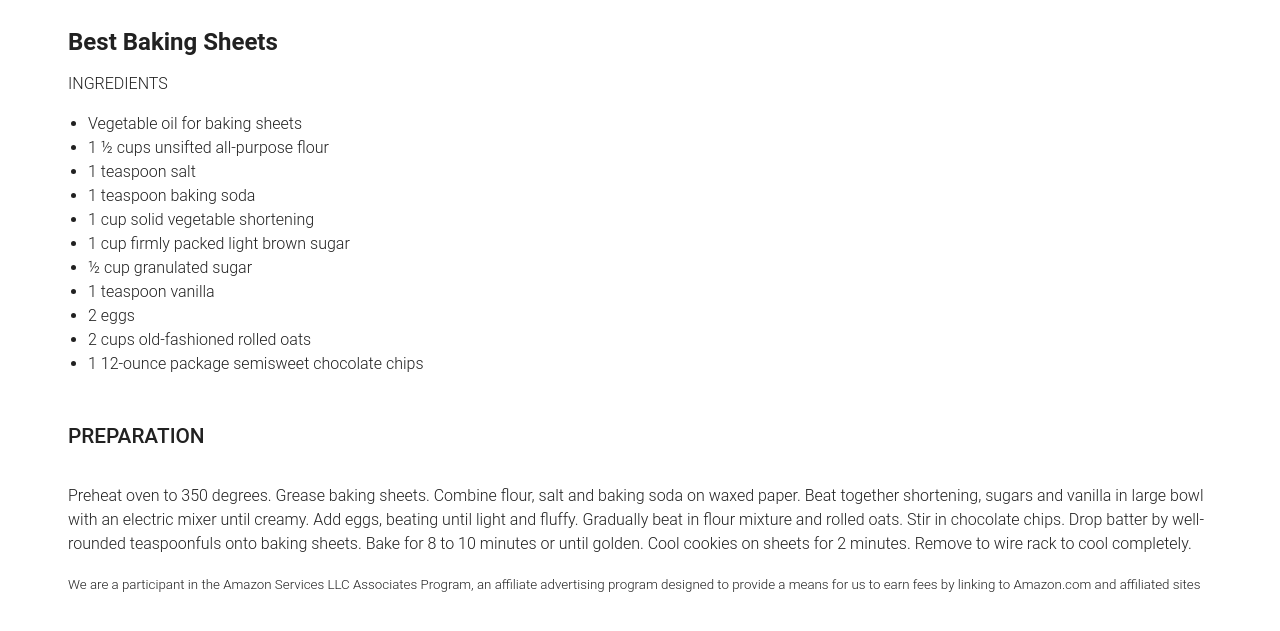
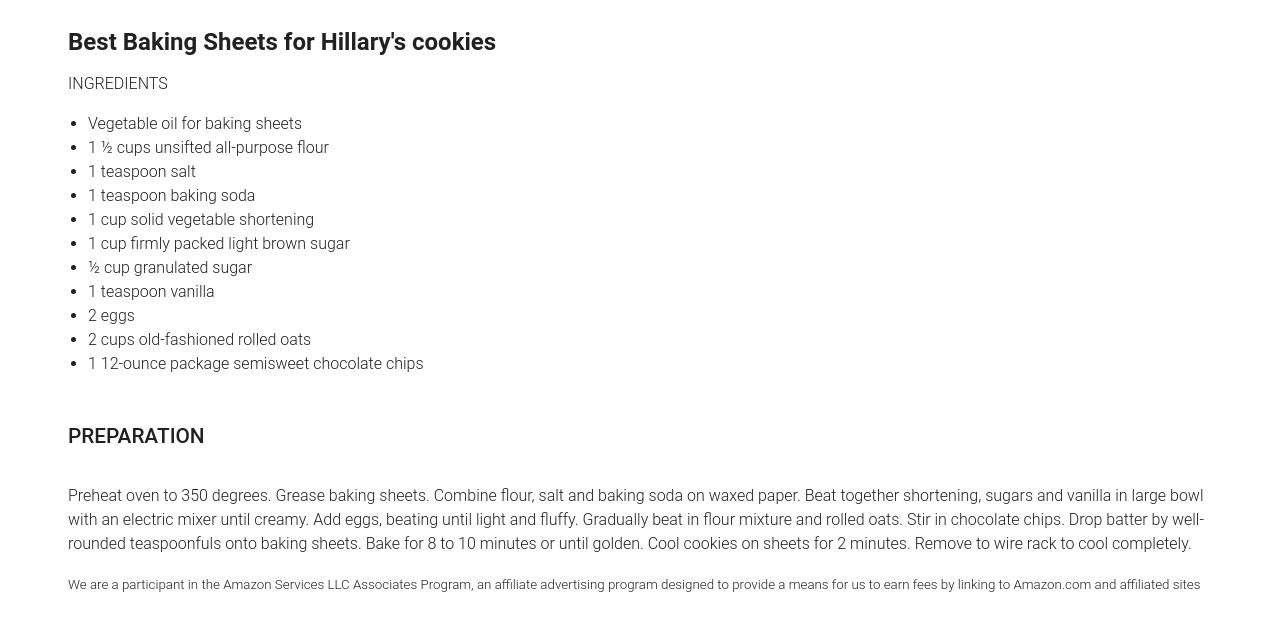
Before and after one commit to rachelslurs/karencantor.com, a Jekyll site: the page built from _links/cookies-baking-sheets.markdown, in a window 1280 px wide. Shown: the top 631 px of the page. Built offline with Jekyll 4.4.1, drawn with Linux system fonts in a browser that asks for light colours.

Commit message:
Updated Cookies Baking Sheets

```diff
--- a/_links/cookies-baking-sheets.markdown
+++ b/_links/cookies-baking-sheets.markdown
@@ -1,5 +1,5 @@
 ---
-title: Best Baking Sheets
+title: Best Baking Sheets for Hillary's cookies
 date: 2017-02-09 21:44:00 -05:00
 linkurl: https://www.amazon.com/gp/product/B000G0KJG4/ref=as_li_tl?ie=UTF8&camp=1789&creative=9325&creativeASIN=B000G0KJG4&linkCode=as2&tag=rachelslurs-20&linkId=74e0408265ef8644a284e89563fd1378
 layout: link
```
